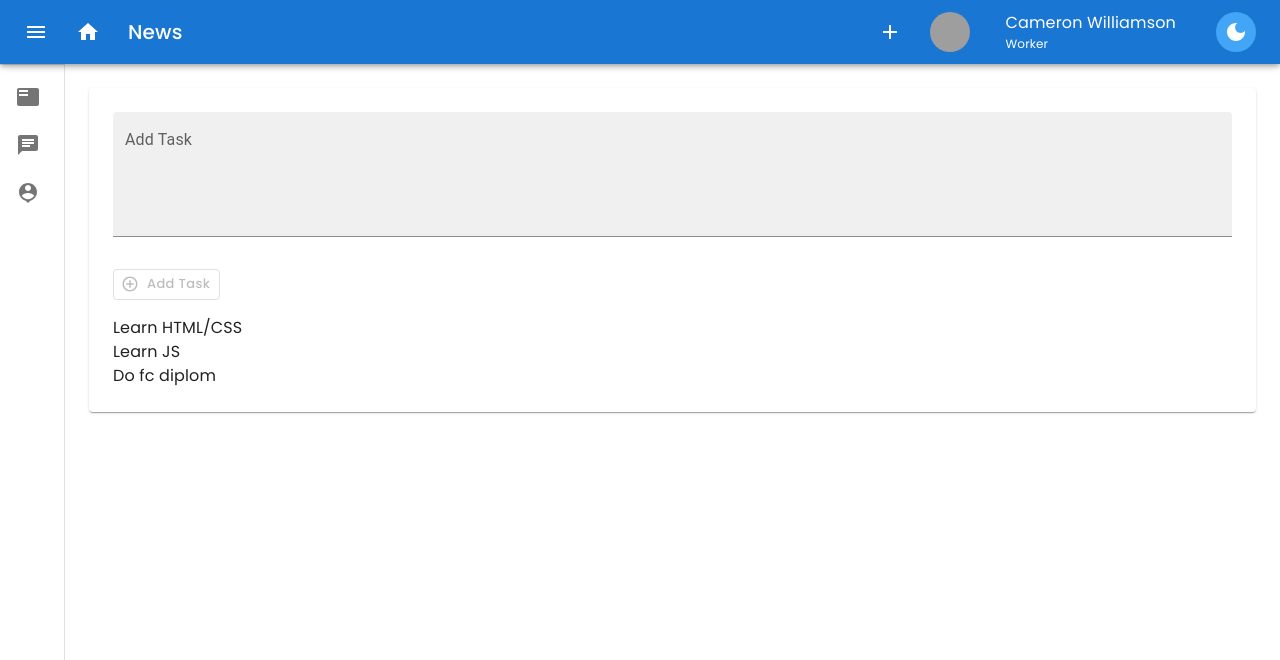
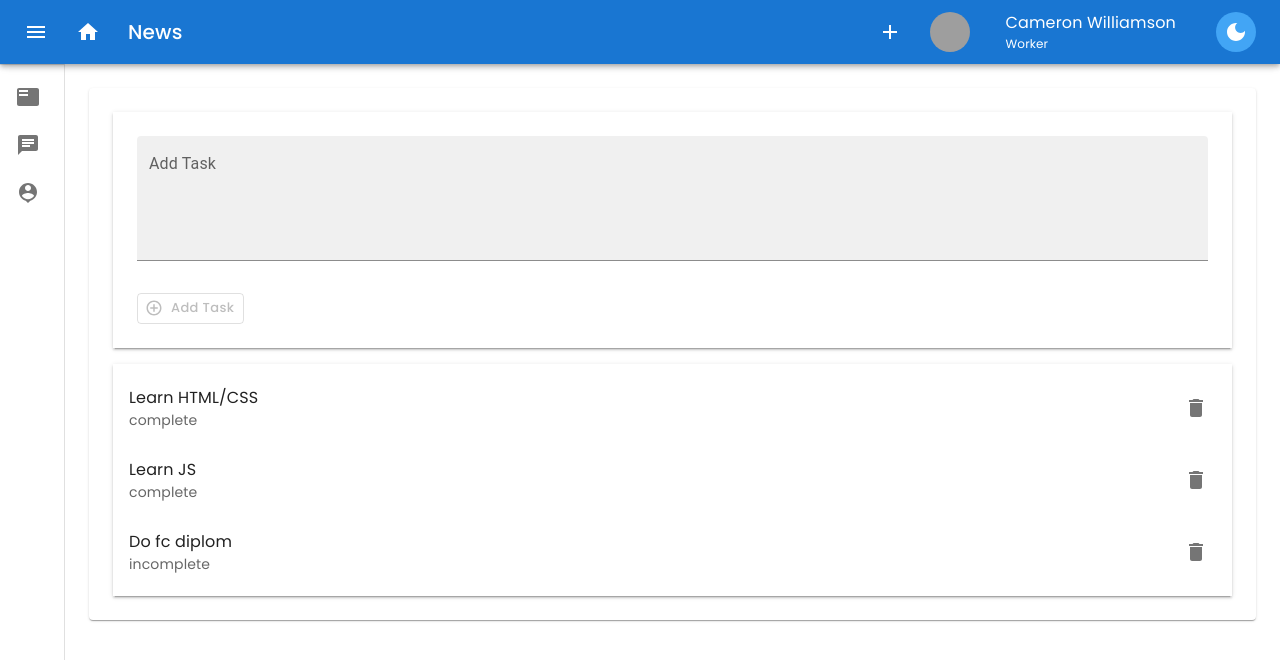
Before and after one commit to BrianBellamy/diplom, a React (Create React App) app: page / in a window 1280 px wide. Shown: the top 660 px of the page. Built offline with nearby package versions, Linux system fonts and the light colour scheme; grey boxes are pictures that could not be loaded.

Commit message:
последнее обновление

```diff
--- a/src/pages/Home.jsx
+++ b/src/pages/Home.jsx
@@ -1,8 +1,9 @@
-import { Box, TextField, Button} from '@mui/material'
+import { Box, TextField, Button, Typography, List, ListItem, ListItemText, IconButton} from '@mui/material'
 import React, {useState} from 'react'
 import AddCircleOutlineIcon from '@mui/icons-material/AddCircleOutline';
 import DeleteIcon from '@mui/icons-material/Delete';
 import '../app.css'
+import { bgcolor } from '@mui/system';
 
 const Home = () => {
 
@@ -17,7 +18,7 @@ const [todos, setTodos] = useState([
   },
   {
     title: 'Do fc diplom',
-    complete: true
+    complete: false
   },
 ])
 
@@ -27,12 +28,16 @@ const addTodo = () =>{
     title: newTodo,
     complete: true
   })
-  setTodos(tmpArr)
+  setTodos([...tmpArr])
   setNewTodo('')
 }
 
 
-const deleteTodo = (index) =>{}
+const deleteTodo = (index) =>{
+  const tmpArr = todos
+  tmpArr.splice(index, 1)
+  setTodos([...tmpArr])
+}
 const toggleTodo = (index) =>{}
 
 const [newTodo, setNewTodo] = useState("")
@@ -40,6 +45,10 @@ const [newTodo, setNewTodo] = useState("")
 
   return (
     <Box>
+        <Box sx={{
+    boxShadow: '2',
+    padding: 3
+   }}>
         <TextField sx={{
     width: '100%',
    }}
@@ -66,20 +75,33 @@ const [newTodo, setNewTodo] = useState("")
         >
         Add Task
       </Button>
+
       </Box>
-        <Box sx={{
-          mt:2
+    </Box>
+
+    <List sx={{
+      mt:2,
+      boxShadow: '2',
     }}>
     {todos.length > 0 &&
     todos.map((todo, index) => {
       return(
-            <div key={index}>
-              {todo.title}
-            </div>
+        <ListItem key={index}
+        secondaryAction={
+          <IconButton onClick = {() => deleteTodo(index)}>
+            <DeleteIcon/>
+          </IconButton>
+        }>
+          <ListItemText primary={todo.title}
+          secondary={todo.complete ? 'complete': 'incomplete'}>
+
+          </ListItemText>
+        </ListItem>
       )
     })}
+      </List>
     </Box>
-    </Box>
+
 
   )
 }
--- a/src/pages/Task.jsx
+++ b/src/pages/Task.jsx
@@ -8,7 +8,7 @@ const Task = () => {
   return (
     <Box>
         <Typography variant='p'>
-        Lorem ipsum dolor sit amet. Qui nihil ipsa quo error explicabo vel totam quisquam ut saepe nobis est molestias magni et consequuntur molestiae! Et autem fugit ea galisum deserunt et totam suscipit est voluptates labore aut voluptatem provident qui voluptatibus velit qui soluta modi. Ea omnis atque est maiores ipsa aut ipsam fuga quo aliquam voluptatem id animi vitae. Ut earum autem ea tenetur ratione sit expedita voluptatem.
+        Lorem ipsum dolor sit amet. Qui nihil ipsa quo error explicabo vel totam quisquam ut saepe nobis est molestias magni et consequuntur molestiae!
     </Typography>
 
     <FormGroup sx={{
```
Lines whose indentation alone changed are shown as unchanged.
